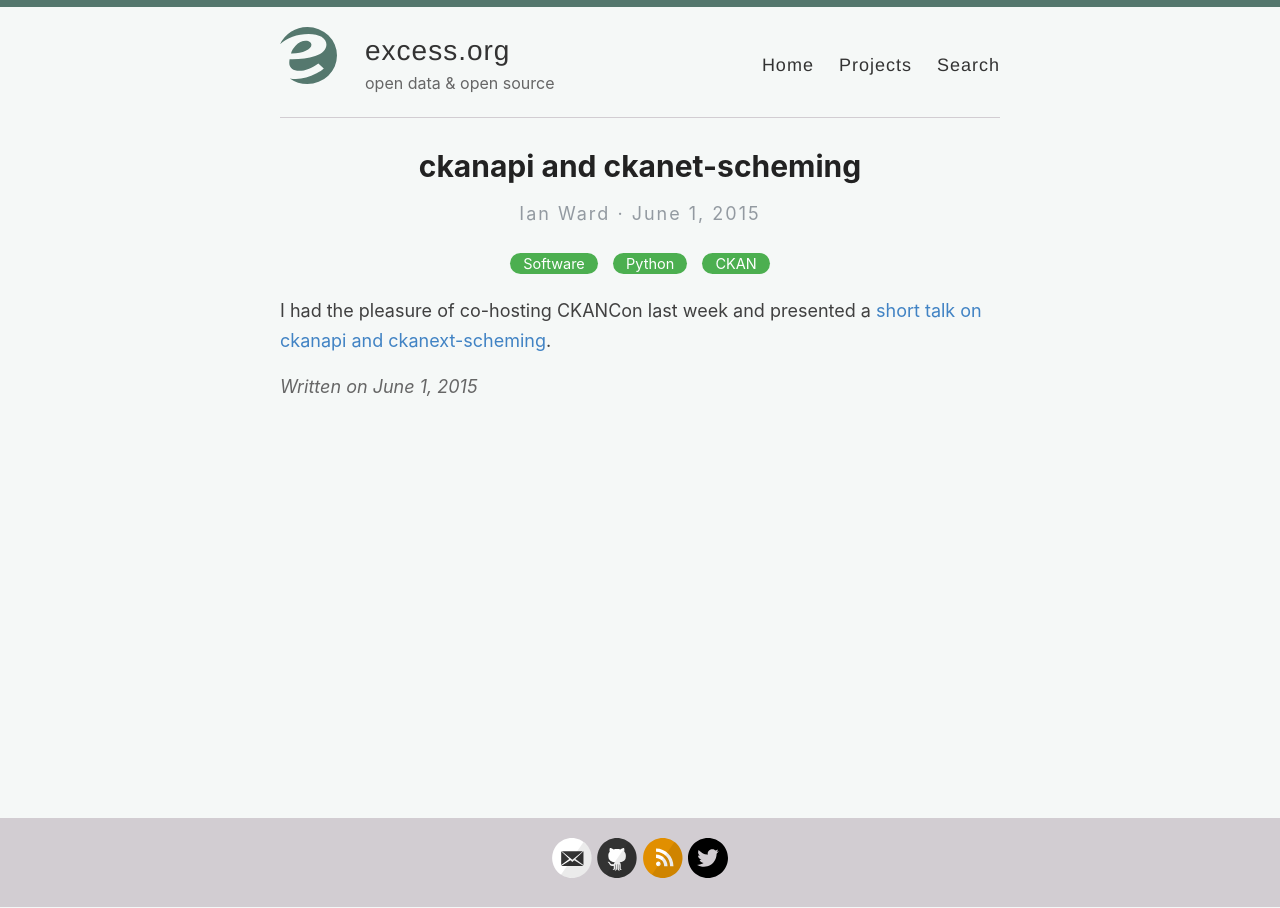
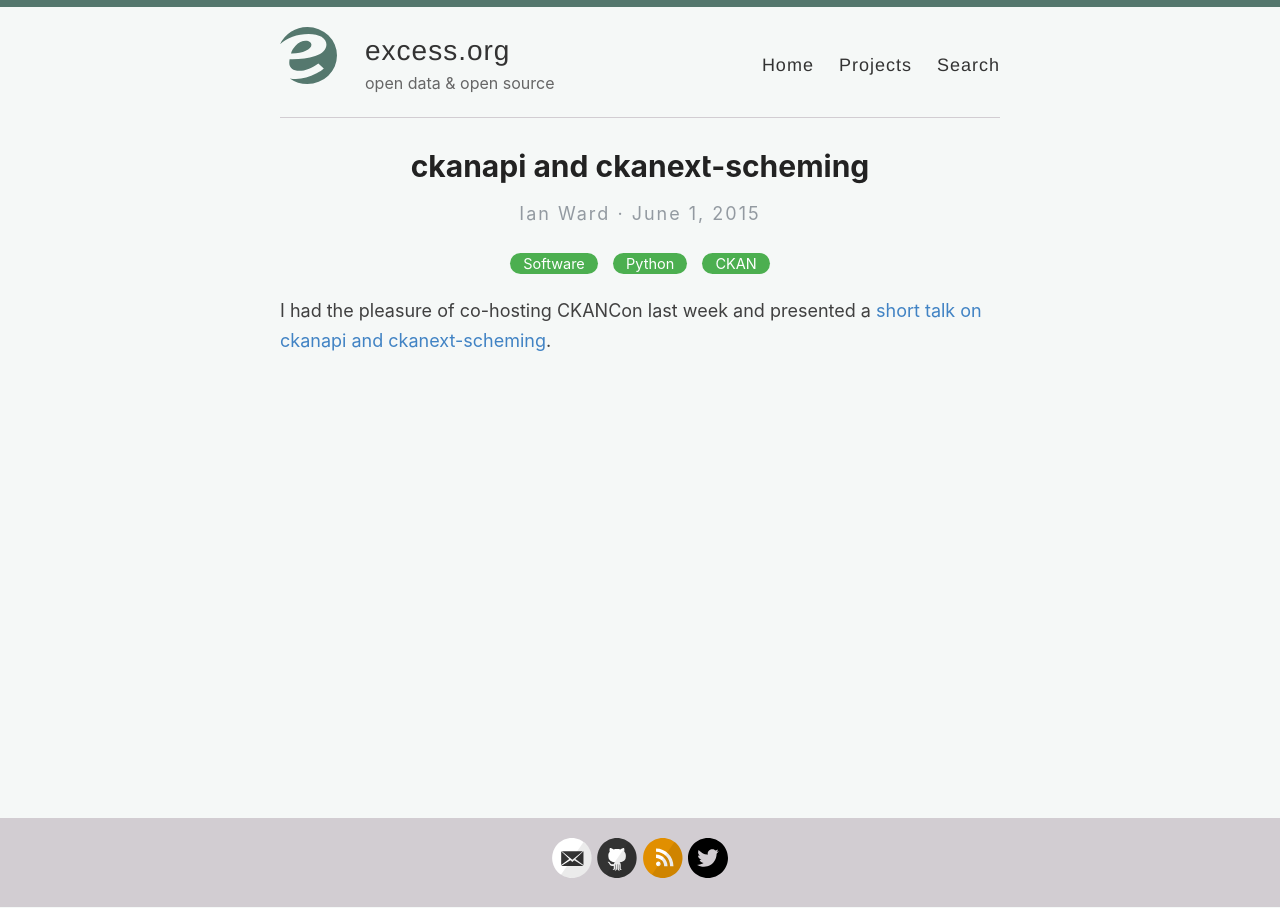
Before and after one commit to wardi/wardi.github.io, a Jekyll site: the page built from _posts/2015-06-01-ckanapi-ckanext-scheming.md, in a window 1280 px wide. Built offline with Jekyll 4.4.1, drawn with Linux system fonts in a browser that asks for light colours.

Commit message:
speling, remove duplicate date

```diff
--- a/_layouts/post.html
+++ b/_layouts/post.html
@@ -26,8 +26,4 @@ layout: default
   <div class="entry">
     {{ content }}
   </div>
-
-  <div class="date">
-    Written on {{ page.date | date: "%B %e, %Y" }}
-  </div>
 </article>
--- a/_posts/2015-06-01-ckanapi-ckanext-scheming.md
+++ b/_posts/2015-06-01-ckanapi-ckanext-scheming.md
@@ -1,6 +1,6 @@
 ---
 layout: post
-title: ckanapi and ckanet-scheming
+title: ckanapi and ckanext-scheming
 categories: [Software, Python, CKAN]
 redirect_from: /2015/06/ckanapi-ckanext-scheming/
 inline: true
```
